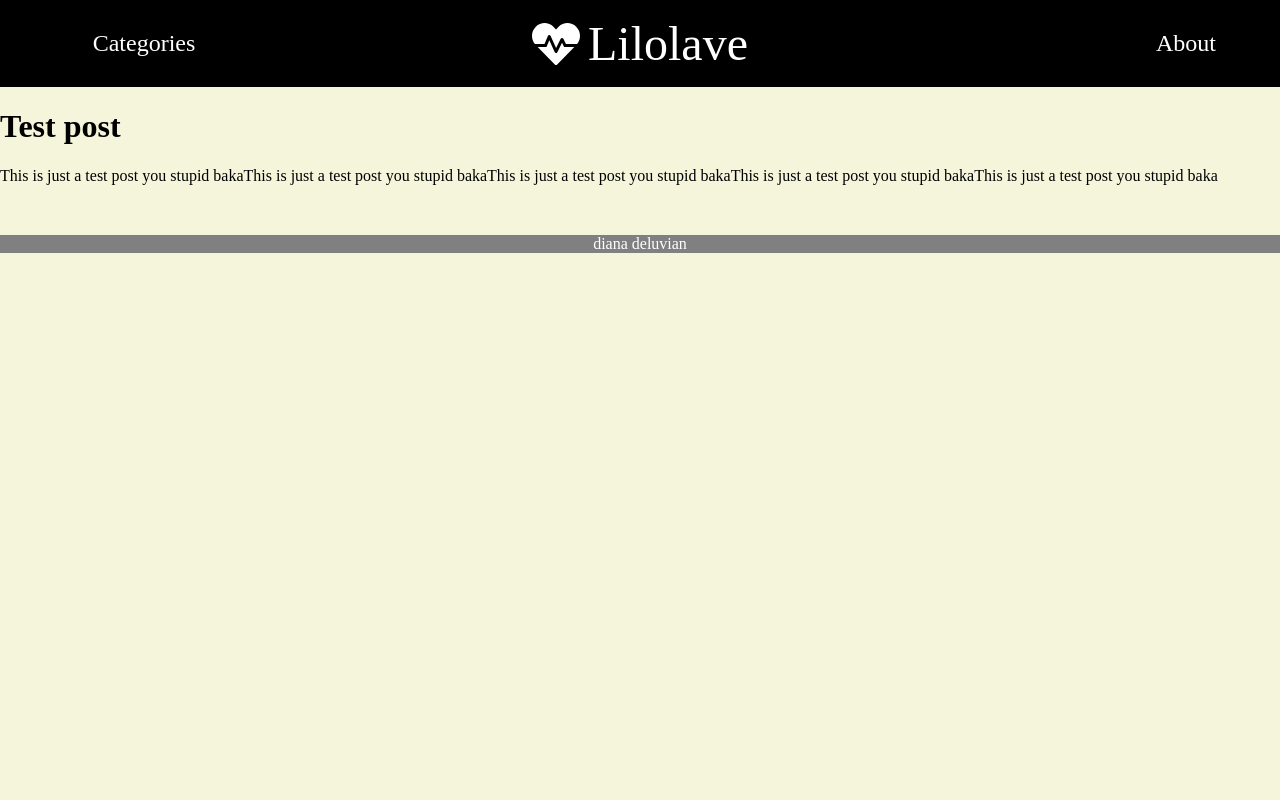
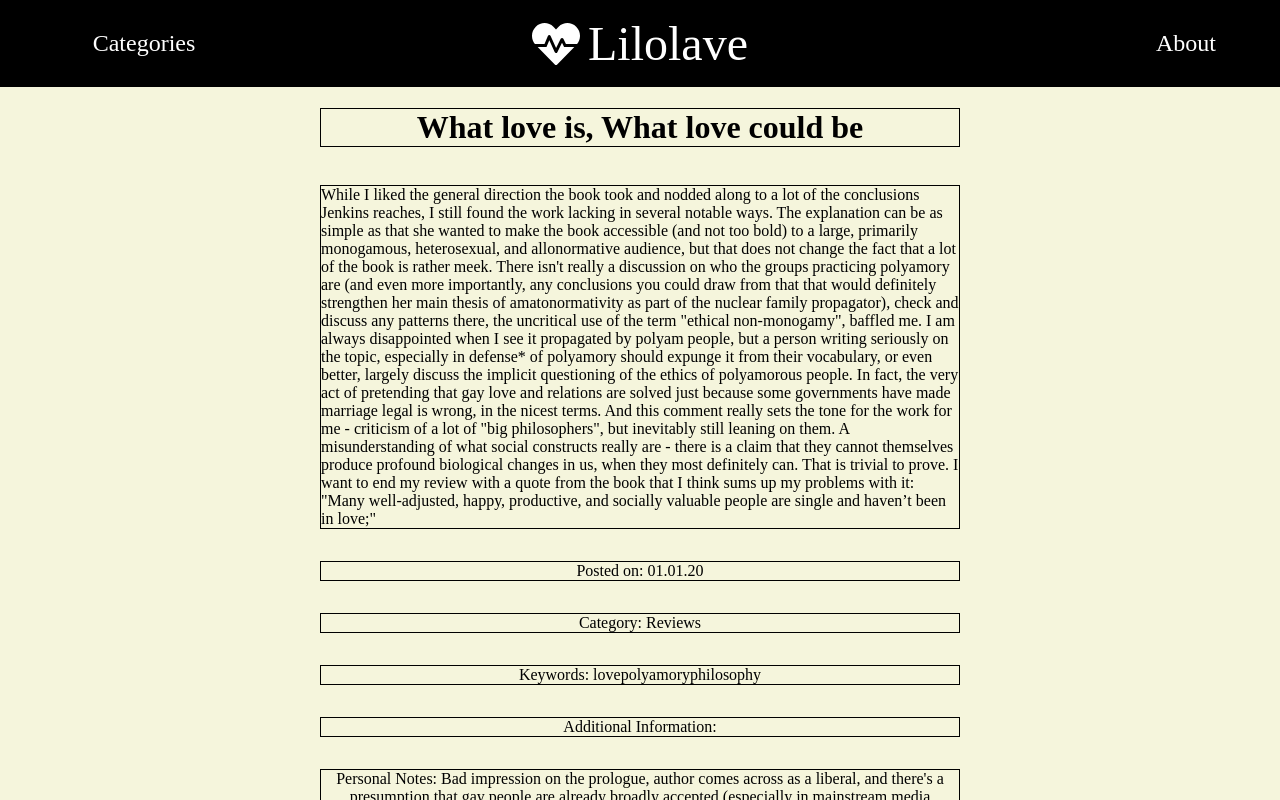
Before and after one commit to Diana-Deluvian/Lilolave, a React (Create React App) app in the folder client/: page / in a window 1280 px wide. Both pictures are taken after a click on the element 442 px from the left and 291 px from the top of the page. Shown: the top 800 px of the page. Built offline with nearby package versions, Linux system fonts and the light colour scheme.

Commit message:
work on post component

```diff
--- a/client/src/App.js
+++ b/client/src/App.js
@@ -57,16 +57,18 @@ function App() {
   return (
     <Router>
       <Header setFilter={setFilter} />
+      <div className='container'>
       <Switch>
         <Route path={`/post/:postId`}>
           <Post posts = {DATA}  />
         </Route>
         <Route path={`/`}>
-          <div className='container'>
+
             <MainContent posts = {DATA} filter={filter} FILTER_MAP={FILTER_MAP}/>
-        </div>
+
         </Route>
       </Switch>
+      </div>
       <Footer />
     </Router>
   );
--- a/client/src/components/Post/Post.css
+++ b/client/src/components/Post/Post.css
@@ -0,0 +1,14 @@
+.postContainer{
+    display: flex;
+    width: 50%;
+    flex-direction: column;
+    text-align: center;
+}
+
+.postContainer * {
+    border: 1px solid black;
+}
+
+.postContent {
+    text-align: left;
+}
--- a/client/src/components/Post/Post.js
+++ b/client/src/components/Post/Post.js
@@ -10,11 +10,51 @@ import './Post.css';
 
 const Post = ( { posts, match } ) => {
     let { postId }  = useParams();
-    let post = posts.find(post => post.id === postId)
+    //let post = posts.find(post => post.id === postId);
+    let post = {
+      name: "What love is, What love could be",
+      content: ` 	While I liked the general direction the book took and nodded along to a lot of the conclusions Jenkins reaches, I still found the work lacking in several notable ways. The explanation can be as simple as that she wanted to make the book accessible (and not too bold) to a large, primarily monogamous, heterosexual, and allonormative audience, but that does not change the fact that a lot of the book is rather meek.
+
+
+      There isn't really a discussion on who the groups practicing polyamory are (and even more importantly, any conclusions you could draw from that that would definitely strengthen her main thesis of amatonormativity as part of the nuclear family propagator), check and discuss any patterns there, the uncritical use of the term "ethical non-monogamy", baffled me. I am always disappointed when I see it propagated by polyam people, but a person writing seriously on the topic, especially in defense* of polyamory should expunge it from their vocabulary, or even better, largely discuss the implicit questioning of the ethics of polyamorous people.
+
+      In fact, the very act of pretending that gay love and relations are solved just because some governments have made marriage legal is wrong, in the nicest terms. And this comment really sets the tone for the work for me - criticism of a lot of "big philosophers", but inevitably still leaning on them. A misunderstanding of what social constructs really are - there is a claim that they cannot themselves produce profound biological changes in us, when they most definitely can. That is trivial to prove.
+
+      I want to end my review with a quote from the book that I think sums up my problems with it: "Many well-adjusted, happy, productive, and socially valuable people are single and haven’t been in love;"`,
+      category: "Reviews",
+      date: "01.01.20",
+      keywords: ["love", "polyamory", "philosophy"],
+      additionalResources: [],
+      references: [],
+      personalNotes: ["Bad impression on the prologue, author comes across as a liberal, and there's a presumption that gay people are already broadly accepted (especially in mainstream media culture). Absolutely no mention of trans people so far, or how they might be relevant here.",
+                      "Comparisson between the mystique of love to the 'feminine mystique'",
+                    "The main theory the author presents is that love has a dual form - informed both by cultural and biological factors. She seeks to mainly base her analysis on critical thinking and the like (analytical metaphysics)",
+                  "According to biology, love is driven by chemicals in the brain, and has it's origin in evolution. That much might be true, but the interpretation offered by a lot of scientists is highly biased, has problems in the form of gathering data, relies on assumptions of testing (just because a part of the brain is active doesn't tell us the full picture), and does not really incorporate how the environment might be influencing people.",
+                "Second chapter opens with a potentially racist remark.",
+              "There is a poor elaboration on what a social construct is, and is explained by naming trans people, and drawing a comparison from them to romantic love.",
+            "Hand-waving away the racism of the late 20th century.",
+          "Good observation on how what is perceived to be a failure (e.g. a relationship not working out) goes into its construction.",
+        "Current analysis is that her line of thinking is good, especially as an outsider to monogamous love, but it needs a lot of expanding to actually account for different ways of being, and a deeper analysis of sex, gender, race, and the like.",
+      `"Many well-adjusted, happy, productive, and socially valuable people are single and haven’t been in love;"`,
+    `A decent elaboration on how the history of love philosophy has been too white and male, and how this has influenced it as heterosexism and amatonormative, as well as prefering the monogamous. She brings up some examples of important philosophical figures and how they might have been sexist (and other), but it doesn't go far enough, she makes a lot of the same mistakes herself, and there's a perpetual irony in brandishing her erudition into analytical philosophy as her strenght.
+    The author doesn't seem to quite well what a social construct is.`,
+  `I generally like her analysis, although it often feels a bit 'naive'. The whole construction of "is it biology or a social construct" feels a bit forced, which might just be my own perspective of being so detached from a lot of society.
+  She needs a bit more queernes in her life, imo,`,
+`Her analysis remains shallow and rather uninspired. A weird argument against the redistribution of wealth is thrown in, and it's rather bad, relying exclusively on the reader identifying with individualistic notions of state-given rights.`,
+`Makes a great point on how the acceptence of things often depends on how destabilizing they are, and why same-sex marriage was protested, and what happened when it was accepted. (normalization of amatonormativity and monogamy)
+`,
+`The presumption of love as the force of ultimate good is kinda not questioned. "genuine love", to dismiss all the potential negative consequences of its hyper-focus is already the status quo.`]
+    }
     return(
       <div className="postContainer">
-          <h1>{post.name}</h1>
-          <p>{post.content}</p>
+          <h1 className="postHeader">{post.name}</h1>
+          <p className="postContent">{post.content}</p>
+          <p className="postDate">Posted on: {post.date}</p>
+          <p className="postCategory">Category: {post.category}</p>
+          <p className="postKeywords">Keywords: {post.keywords}</p>
+          <p className="postAdditionalInfo">Additional Information: {post.additionalInfo}</p>
+          <p className="postPersonalNotes">Personal Notes: {post.personalNotes}</p>
+          <p className="postReferences">References: {post.references}</p>
       </div>
     )
 }
```
